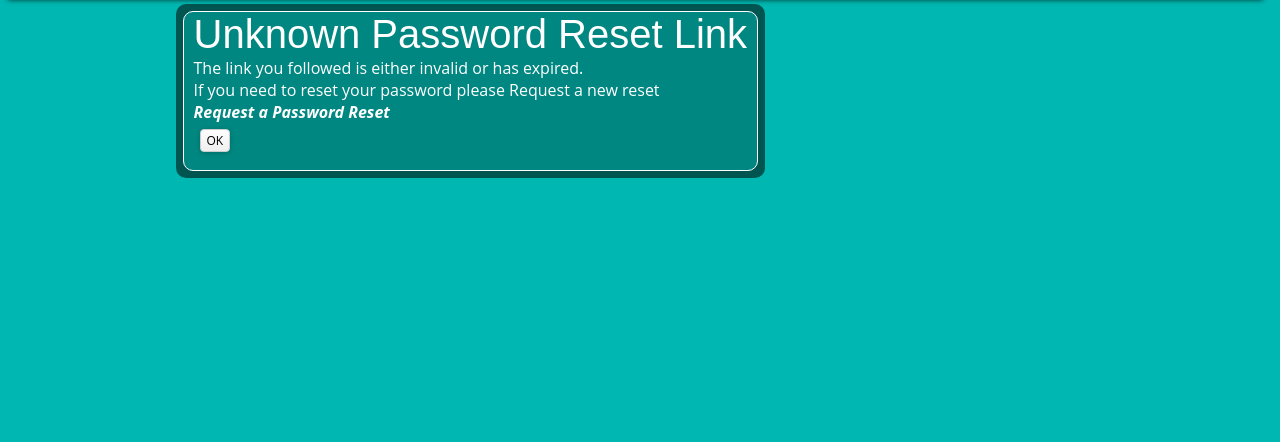
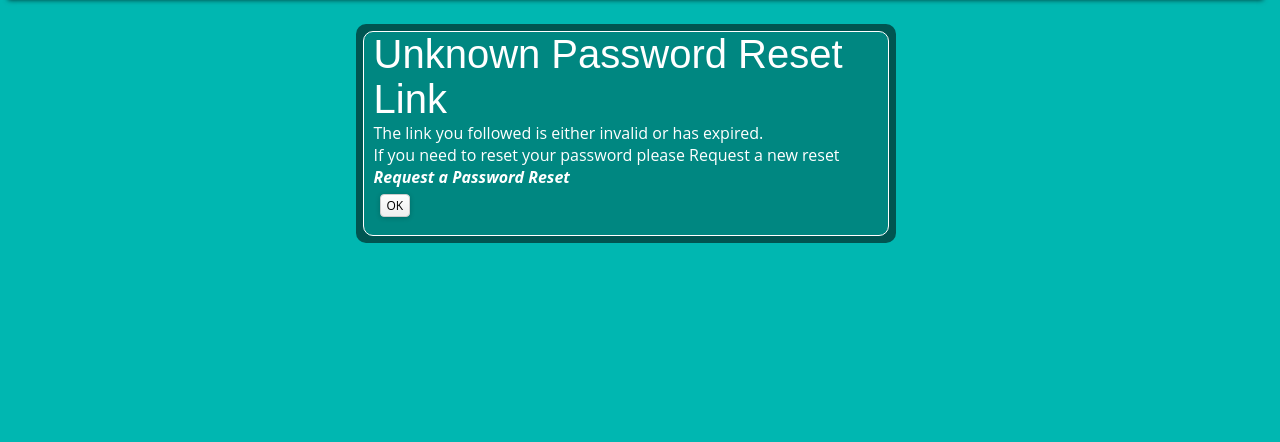
Before and after one commit to TonyFlury/SuffolkCycleDjango, a Django app: page /User/Reset/1 in a window 1280 px wide. Shown: the part 66-508 px from the top of the page. Run offline with Django 3.2, Linux system fonts and the light colour scheme; parts of the project's set-up code (start-up, migrations or seed data) failed here and were passed over; some libraries are stand-ins or nearby versions.

Commit message:
Issue-29

```diff
--- a/SuffolkCycleRide/static/base/css/layout.css
+++ b/SuffolkCycleRide/static/base/css/layout.css
@@ -136,7 +136,8 @@ div#content > :last-child {
 }
 
 div.popup {
-	margin: auto;
+	margin: 20px 20%;
+	width: auto;
 	background-color: #005551;
 	padding: 7px;
 	border-radius: 10px;
```
